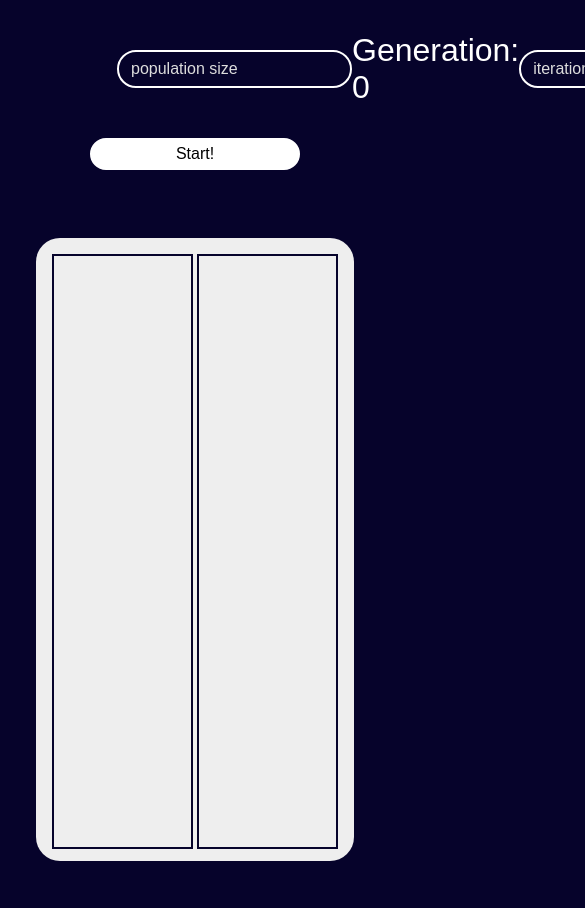
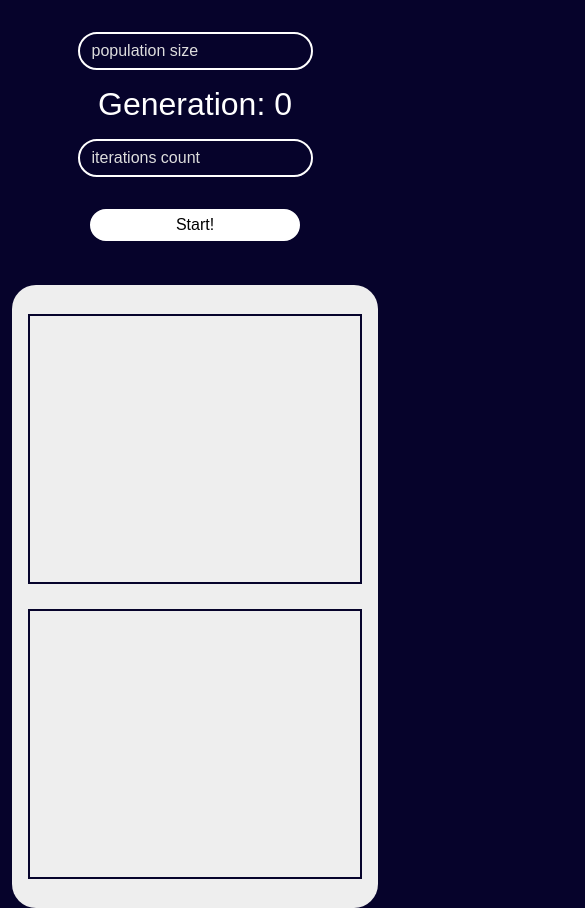
Before and after one commit to Aldrie/BeetleGA, a website with bundled scripts: page src/index.html in a window 390 px wide. Shown: the top 908 px of the page, 585 px wide, since content can reach past the window. Before the commit the page ends 861 px from the top, so only its background shows below. Built offline with nearby package versions, Linux system fonts and the light colour scheme.

Commit message:
Adds responsive layout

```diff
--- a/src/styles.css
+++ b/src/styles.css
@@ -27,7 +27,7 @@ body {
 }
 
 .container {
-  width: 100%;
+  width: 100vw;
   height: 70vh;
   background: var(--container-bg);
   border-radius: 24px;
@@ -124,6 +124,7 @@ h1 {
   flex-wrap: wrap;
   justify-content: center;
   align-items: flex-end;
+  margin: 0 16px;
 }
 
 header {
@@ -137,10 +138,9 @@ header {
 
 header div {
   display: flex;
-  justify-content: space-between;
+  justify-content: center;
   align-items: center;
-  width: 40%;
-  padding: 0 500px;
+  width: 100%;
 }
 
 input {
@@ -172,3 +172,42 @@ button:hover {
   background: transparent;
   color: #fff;
 }
+
+@media screen and (max-width: 800px) {
+  .container {
+    margin: 12px;
+    flex-wrap: wrap;
+  }
+
+  .generation {
+    width: 100%;
+    margin: 16px;
+  }
+
+  .population {
+    width: 100%;
+    height: 45%;
+  }
+
+  .rank {
+    width: 100%;
+    height: 45%;
+  }
+
+  header {
+    overflow: hidden;
+  }
+
+  header div {
+    display: flex;
+    justify-content: center;
+    align-items: center;
+    width: 100%;
+    flex-wrap: wrap;
+  }
+
+  header div span {
+    margin: 32px 0;
+    text-align: center;
+  }
+}
```
